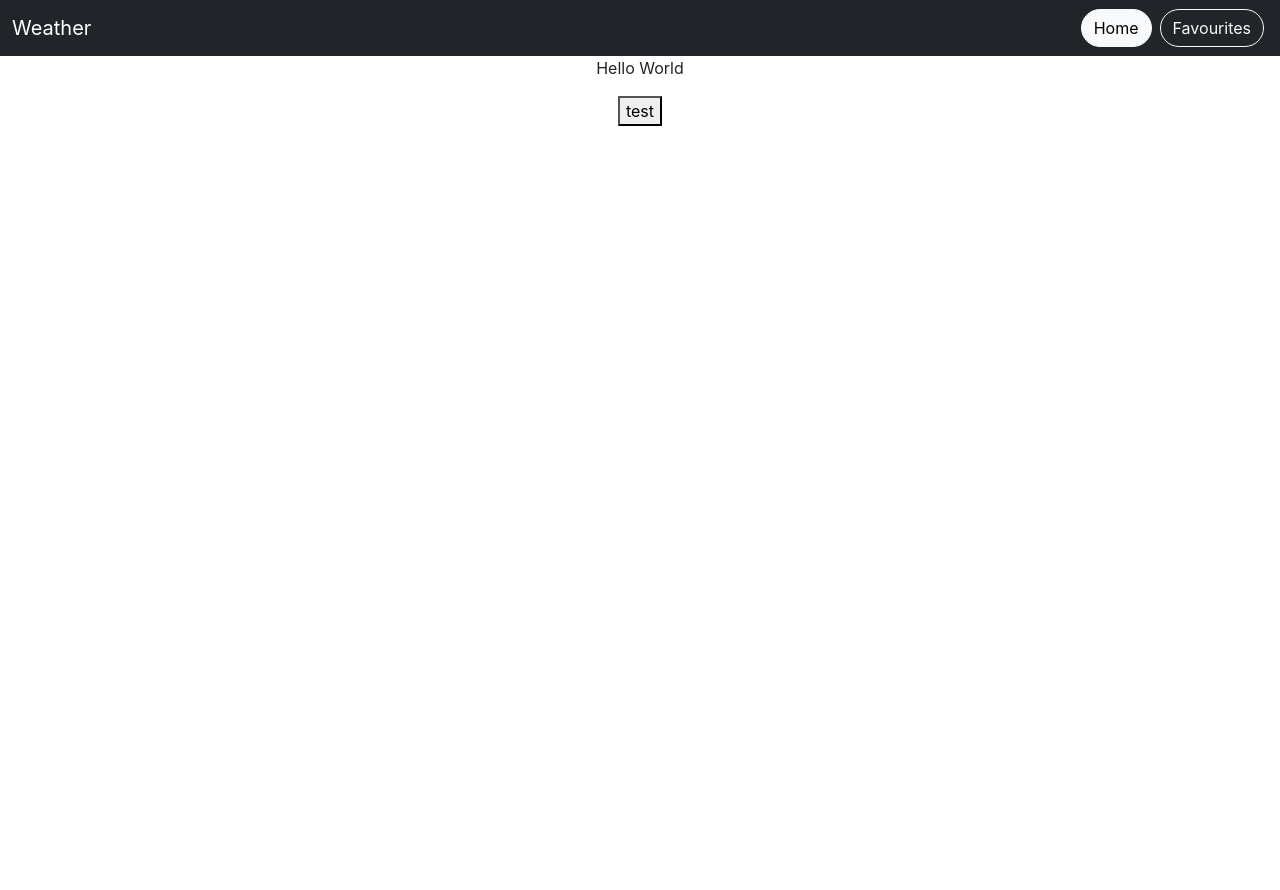
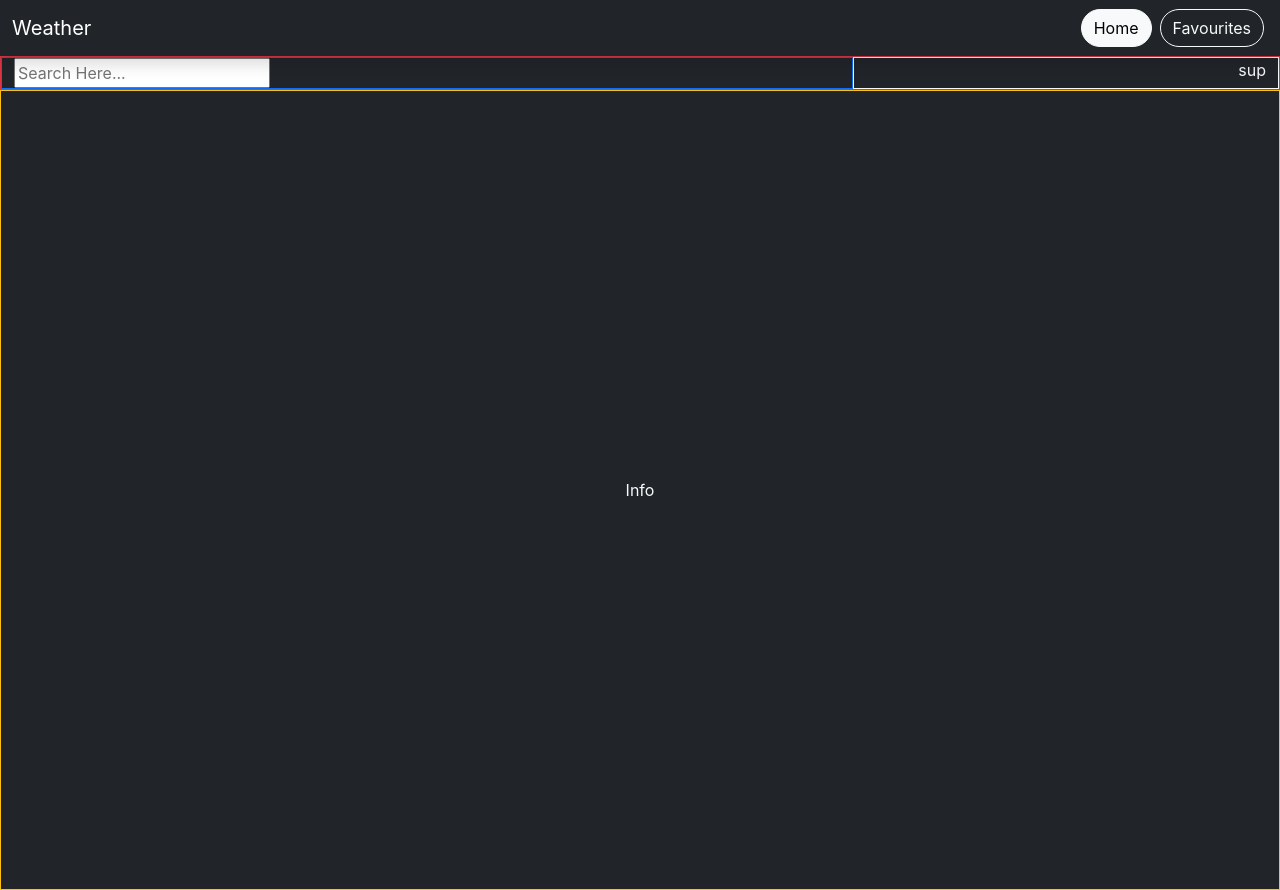
Before and after one commit to sdbo3b/weather-app, a React (Create React App) app: page / in a window 1280 px wide. Before the commit the page ends 800 px from the top, so only its background shows below. Built offline with nearby package versions, Linux system fonts and the light colour scheme.

Commit message:
Added home page layout

```diff
--- a/src/App.tsx
+++ b/src/App.tsx
@@ -1,6 +1,7 @@
 import React from "react";
 import weatherApiClient from "./api/weather-api-client";
 import "./App.css";
+import Home from "./components/home/Home";
 import NavBar from "./components/nav/NavBar";
 
 function App() {
@@ -12,10 +13,9 @@ function App() {
   };
 
   return (
-    <div className="App">
+    <div className="App min-vh-100">
       <NavBar />
-      <p>Hello World</p>
-      <button onClick={click}>test</button>
+      <Home />
     </div>
   );
 }
--- /dev/null
+++ b/src/components/home/Header.tsx
@@ -0,0 +1,14 @@
+import React from "react";
+import SearchField from "./SearchField";
+import TemperatureUnits from "./TemperatureUnits";
+
+const Header: React.FC = () => {
+  return (
+    <div className="row text-light border border-danger ">
+      <SearchField />
+      <TemperatureUnits />
+    </div>
+  );
+};
+
+export default Header;
--- /dev/null
+++ b/src/components/home/Home.tsx
@@ -0,0 +1,14 @@
+import React from "react";
+import Header from "./Header";
+import WeatherInfo from "./WeatherInfo";
+
+const Home: React.FC = () => {
+  return (
+    <div className="container-fluid bg-dark min-vh-100">
+      <Header />
+      <WeatherInfo />
+    </div>
+  );
+};
+
+export default Home;
--- /dev/null
+++ b/src/components/home/SearchField.tsx
@@ -0,0 +1,11 @@
+import React from "react";
+
+const SearchField: React.FC = () => {
+  return (
+    <div className="col-md-8 border border-primary d-flex justify-content-start">
+      <input type="text" placeholder="Search Here..." />
+    </div>
+  );
+};
+
+export default SearchField;
--- /dev/null
+++ b/src/components/home/TemperatureUnits.tsx
@@ -0,0 +1,11 @@
+import React from "react";
+
+const TemperatureUnits: React.FC = () => {
+  return (
+    <div className="col-md-4 border border-light d-flex justify-content-end">
+      <div className="">sup</div>
+    </div>
+  );
+};
+
+export default TemperatureUnits;
--- /dev/null
+++ b/src/components/home/WeatherInfo.tsx
@@ -0,0 +1,11 @@
+import React from "react";
+
+const WeatherInfo: React.FC = () => {
+  return (
+    <div className="row border border-warning min-vh-100 justify-content-center align-items-center">
+      <div className="text-light">Info</div>
+    </div>
+  );
+};
+
+export default WeatherInfo;
--- a/src/components/nav/NavBar.tsx
+++ b/src/components/nav/NavBar.tsx
@@ -1,8 +1,8 @@
 import React from "react";
 
-const NavBar = () => {
+const NavBar: React.FC = () => {
   return (
-    <nav className="navbar navbar-expand-lg navbar-dark bg-dark">
+    <nav className="navbar navbar-expand-lg navbar-dark bg-dark shadow">
       <div className="container-fluid">
         <a className="navbar-brand" href="/">
           Weather
```
